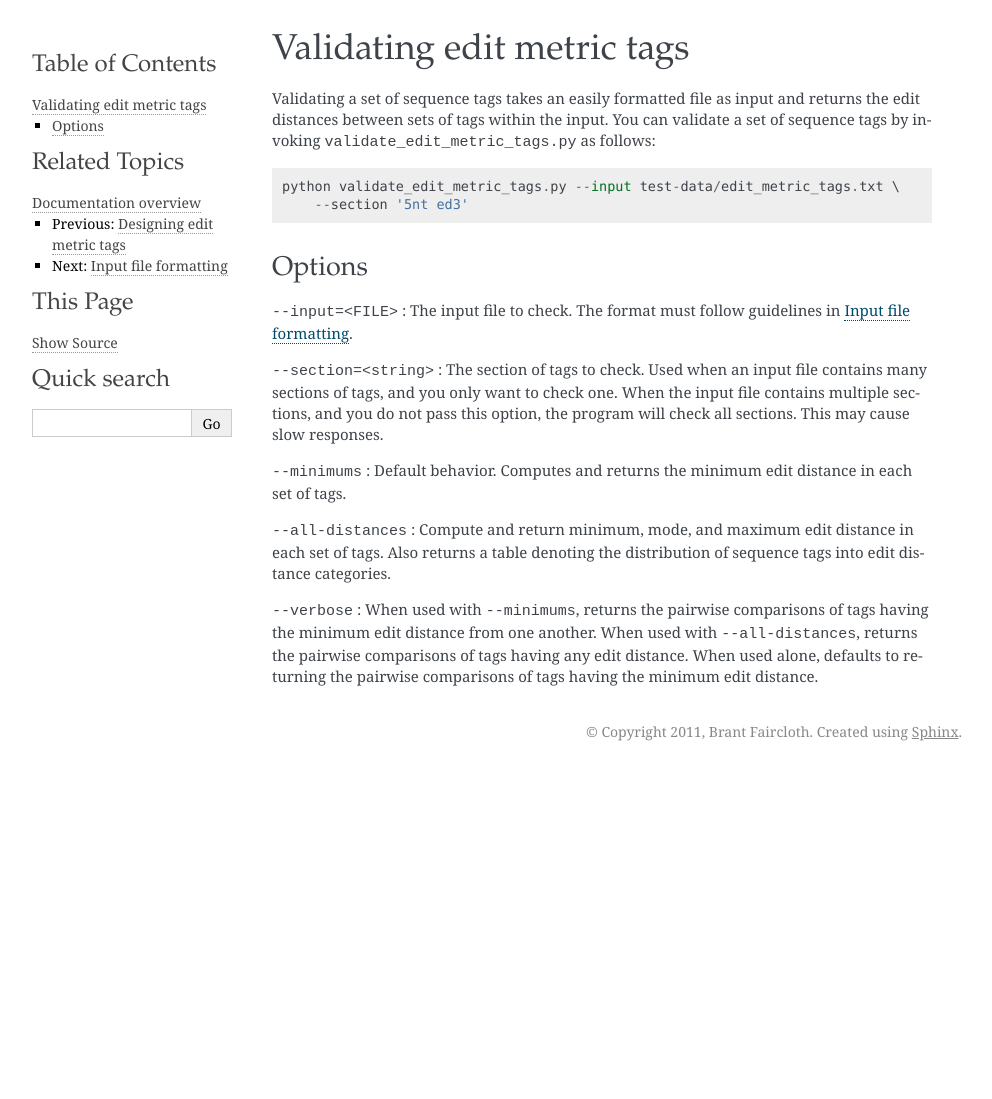
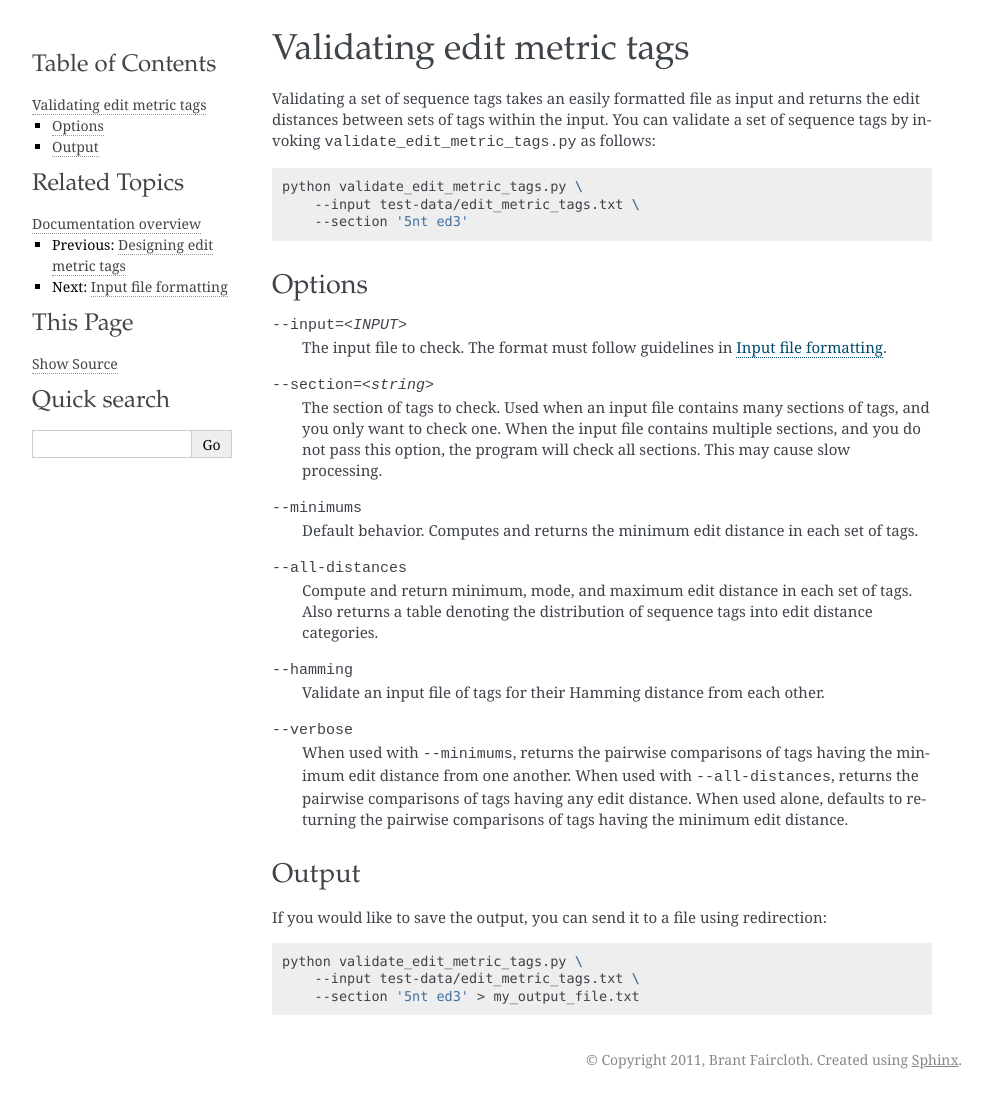
Before and after one commit to faircloth-lab/edittag, a Sphinx documentation site: the page built from docs/validation.rst, in a window 1280 px wide. Shown: the whole page, without its empty margins (148-1140 px from the left). Built offline with Sphinx 7.4.7, drawn with Linux system fonts in a browser that asks for light colours; pages that are not in the unit, such as notebooks, are missing from menus; before the commit the page ends 900 px from its top, so only the background shows below that.

Commit message:
final updates to port doc over

```diff
--- a/docs/index.rst
+++ b/docs/index.rst
@@ -15,8 +15,9 @@ Contents:
    installation
    design
    validation
-   using
    formatting
+   using_adapters
+   using_primers
    helpers
    license
    citation
--- a/docs/validation.rst
+++ b/docs/validation.rst
@@ -4,20 +4,51 @@
 Validating edit metric tags
 ***************************
 
-Validating a set of sequence tags takes an easily formatted file as input and returns the edit distances between sets of tags within the input.  You can validate a set of sequence tags by invoking ``validate_edit_metric_tags.py`` as follows::
+Validating a set of sequence tags takes an easily formatted file as input and
+returns the edit distances between sets of tags within the input.  You can
+validate a set of sequence tags by invoking ``validate_edit_metric_tags.py`` as
+follows:
 
-    python validate_edit_metric_tags.py --input test-data/edit_metric_tags.txt \
+.. code-block:: bash
+
+    python validate_edit_metric_tags.py \
+        --input test-data/edit_metric_tags.txt \
         --section '5nt ed3'
 
 Options
 *******
 
-``--input=<FILE>`` : The input file to check.  The format must follow guidelines in :ref:`formatting`.
+--input=<INPUT>  The input file to check.  The format must follow guidelines in
+  :ref:`formatting`.
 
-``--section=<string>`` : The section of tags to check.  Used when an input file contains many sections of tags, and you only want to check one.  When the input file contains multiple sections, and you do not pass this option, the program will check all sections.  This may cause slow responses.
+--section=<string>  The section of tags to check.  Used when an input file
+  contains many sections of tags, and you only want to check one.  When the input
+  file contains multiple sections, and you do not pass this option, the program
+  will check all sections.  This may cause slow processing.
 
-``--minimums`` : Default behavior.  Computes and returns the minimum edit distance in each set of tags.
+--minimums  Default behavior. Computes and returns the minimum edit distance
+  in each set of tags.
 
-``--all-distances`` : Compute and return minimum, mode, and maximum edit distance in each set of tags.  Also returns a table denoting the distribution of sequence tags into edit distance categories.
+--all-distances  Compute and return minimum, mode, and maximum edit distance in
+  each set of tags.  Also returns a table denoting the distribution of sequence
+  tags into edit distance categories.
 
-``--verbose`` : When used with ``--minimums``, returns the pairwise comparisons of tags having the minimum edit distance from one another.  When used with ``--all-distances``, returns the pairwise comparisons of tags having any edit distance.  When used alone, defaults to returning the pairwise comparisons of tags having the minimum edit distance.
+--hamming  Validate an input file of tags for their Hamming distance from each
+  other.
+
+--verbose  When used with ``--minimums``, returns the pairwise comparisons of
+  tags having the minimum edit distance from one another.  When used with
+  ``--all-distances``, returns the pairwise comparisons of tags having any edit
+  distance.  When used alone, defaults to returning the pairwise comparisons of
+  tags having the minimum edit distance.
+
+Output
+******
+
+If you would like to save the output, you can send it to a file using redirection:
+
+.. code-block:: bash
+
+    python validate_edit_metric_tags.py \
+        --input test-data/edit_metric_tags.txt \
+        --section '5nt ed3' > my_output_file.txt
```
Also changed, not shown: docs/design.rst (+26 -15 lines), docs/helpers.rst (+36 -16 lines), docs/installation.rst (+12 -3 lines), docs/license.rst (+26 -6 lines).
